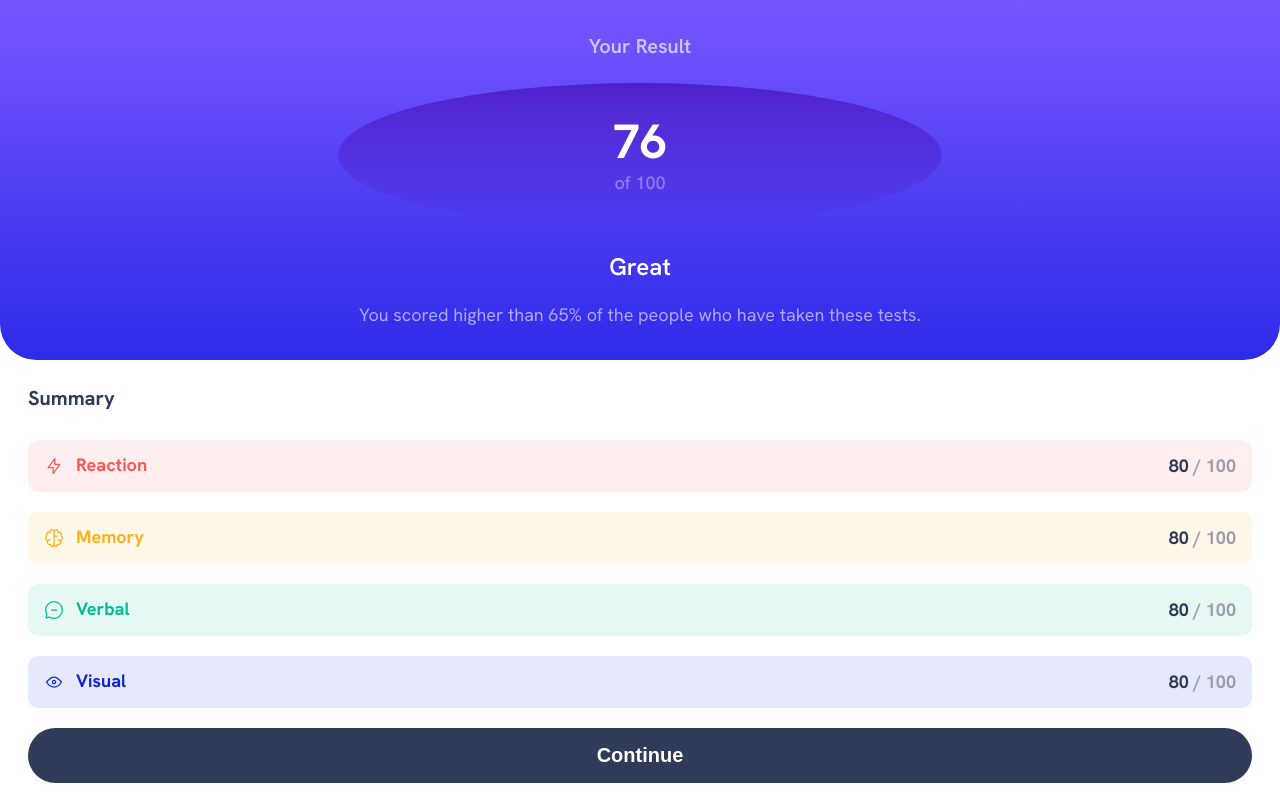
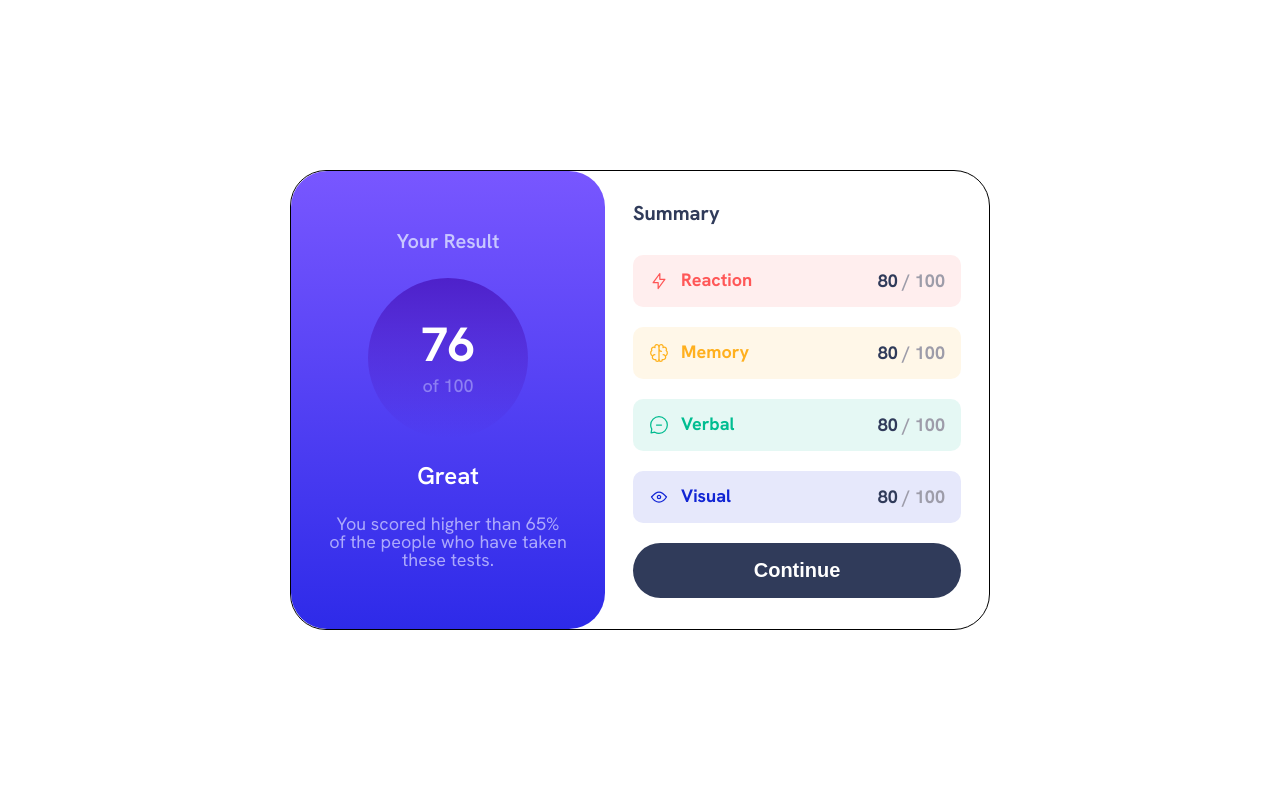
Before and after one commit to CosminBozai/Result-Summary-Component, a React (Vite) app: page / in a window 1280 px wide. Built offline with nearby package versions, Linux system fonts and the light colour scheme.

Commit message:
Added styles for bigger screens

```diff
--- a/src/App.css
+++ b/src/App.css
@@ -0,0 +1,9 @@
+@media (min-width: 640px) {
+  #root {
+    display: flex;
+    align-items: center;
+    justify-content: center;
+    width: 100vw;
+    height: 100vh;
+  }
+}
--- a/src/components/Summary/Body.css
+++ b/src/components/Summary/Body.css
@@ -73,3 +73,9 @@
 .continue-btn:active {
   background: var(--light-royal-blue);
 }
+
+@media (min-width: 640px) {
+  .summary-body {
+    flex: 1;
+  }
+}
--- a/src/components/Summary/ResultSection.css
+++ b/src/components/Summary/ResultSection.css
@@ -21,8 +21,8 @@
   flex-direction: column;
   align-items: center;
   justify-content: center;
-  width: 50%;
-  height: 50%;
+  width: 160px;
+  height: 160px;
   border-radius: 50%;
   background: linear-gradient(var(--violet-blue), var(--persian-blue));
 }
@@ -49,3 +49,12 @@
   text-align: center;
   color: hsla(241, 100%, 89%, 0.8);
 }
+
+@media (min-width: 640px) {
+  .result-section {
+    height: 100%;
+    border-radius: 2.25rem;
+    width: 45%;
+    padding: 3.75rem 2.25rem;
+  }
+}
--- a/src/components/Summary/index.css
+++ b/src/components/Summary/index.css
@@ -31,3 +31,14 @@
   font-family: "HankenGrotesk";
   font-size: 18px;
 }
+
+@media (min-width: 640px) {
+  .summary-component {
+    display: flex;
+    align-items: center;
+    height: 460px;
+    width: 700px;
+    border: 1px solid black;
+    border-radius: 2.25rem;
+  }
+}
```
